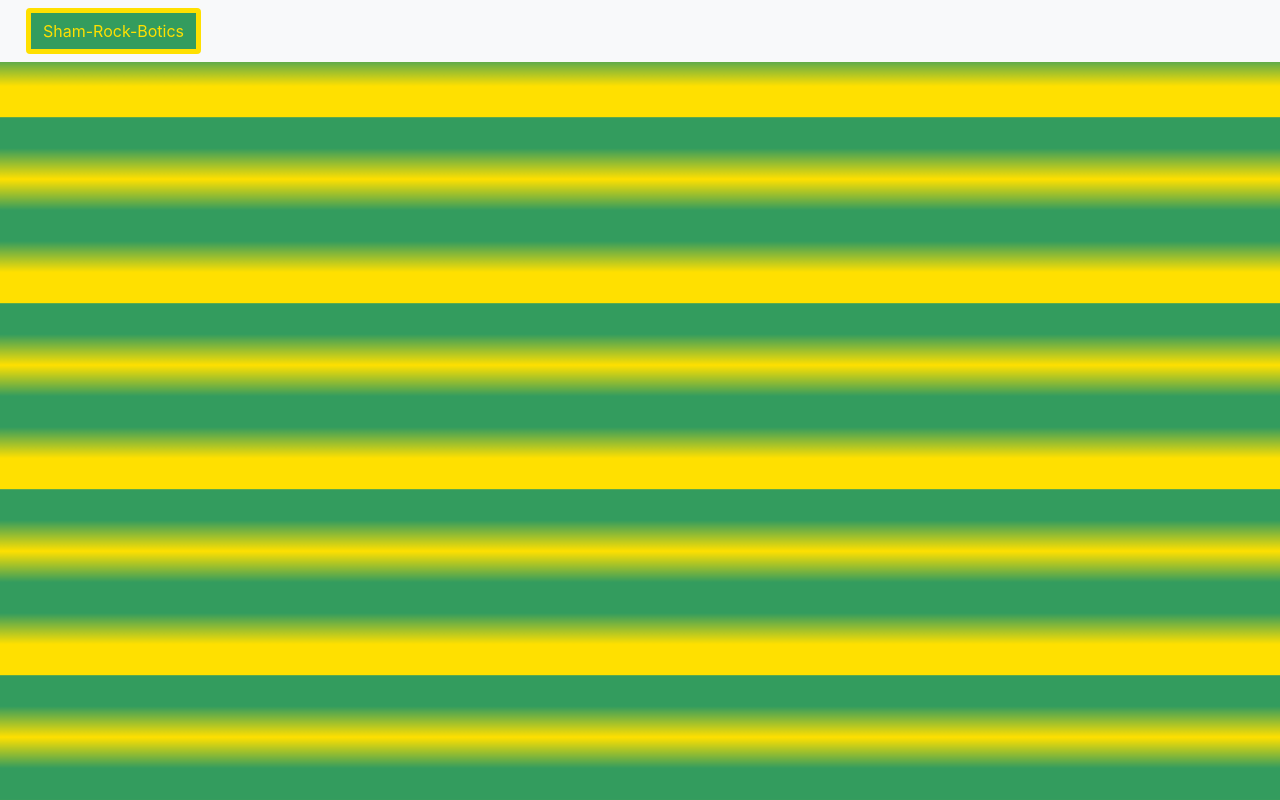
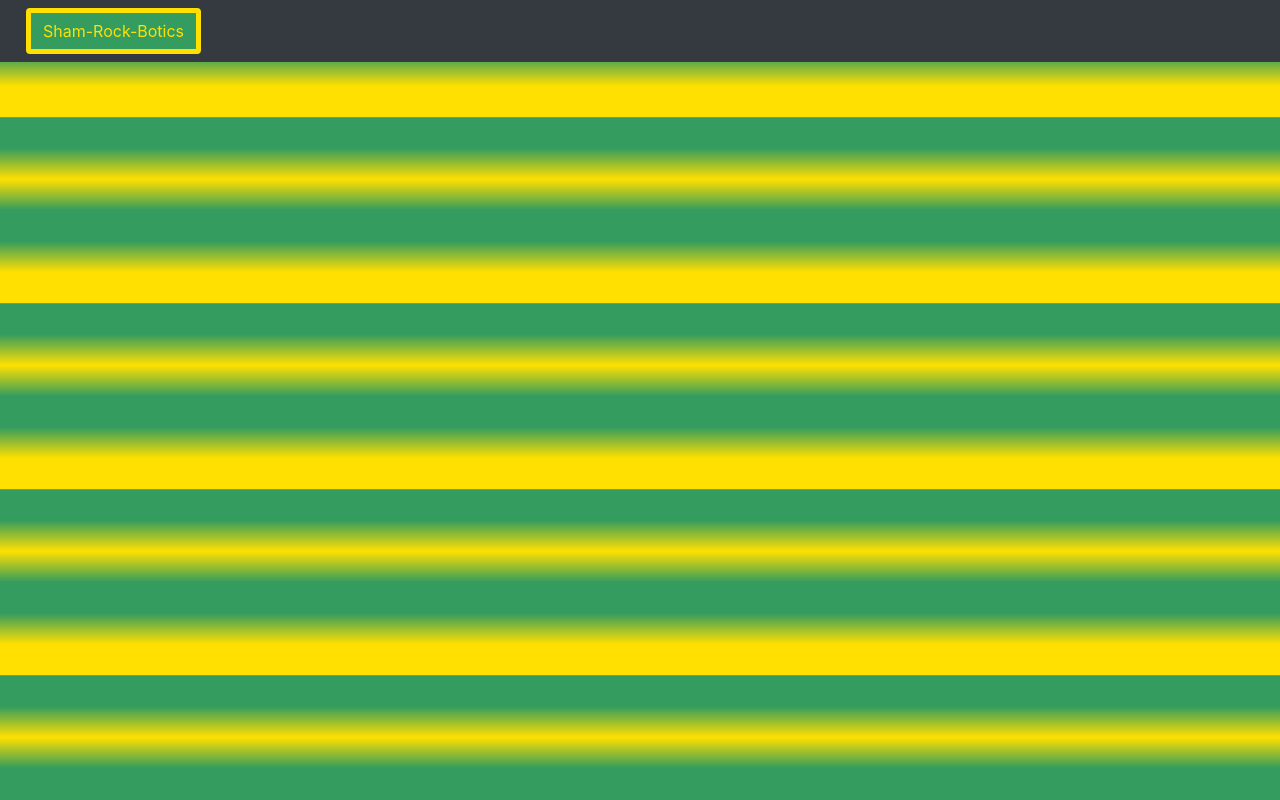
Before and after one commit to Nikolas-Pensyl/2020WebsiteBeta, a plain HTML site: page Index.html in a window 1280 px wide. Drawn offline with nearby package versions, Linux system fonts and the light colour scheme.

Commit message:
Update Index.html

```diff
--- a/Index.html
+++ b/Index.html
@@ -8,7 +8,7 @@
 		<title>FRC 6956: Home Page</title>
 	</head>
 	<body>
-		<nav class="navbar navbar-light bg-light">
+		<nav class="navbar bg-dark">
 			<a class="btn btn-primary" href="Index" role="Button">Sham-Rock-Botics</a>
 		</nav>
 	</body>
```
